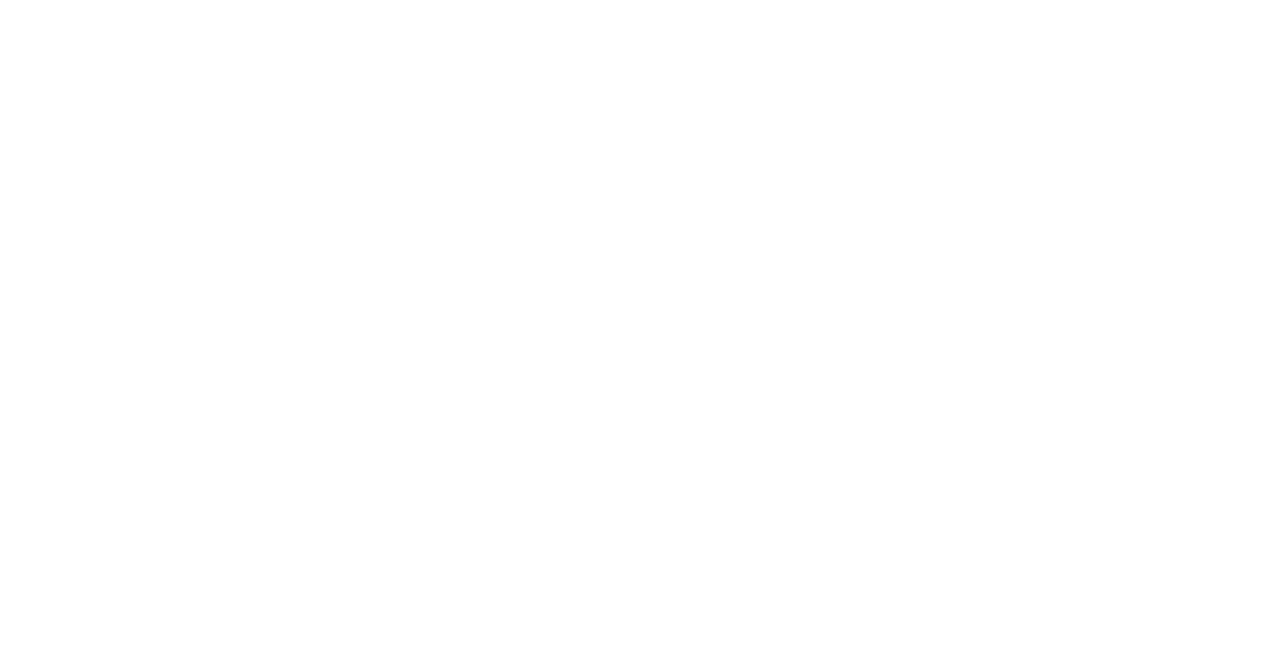
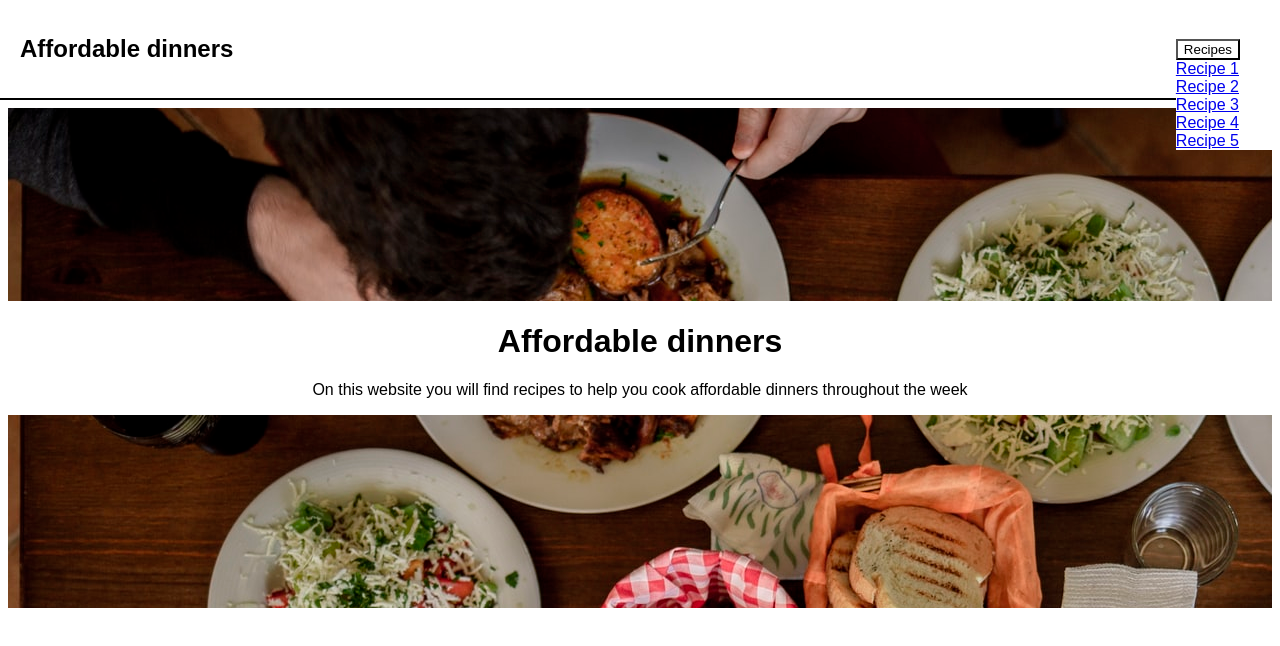
Before and after one commit to vetlelg/freaky-friday, a plain HTML site: page index.html in a window 1280 px wide. Drawn offline with Linux system fonts and the light colour scheme.

Commit message:
a lot of changes

```diff
--- a/index.html
+++ b/index.html
@@ -1,25 +1,30 @@
 <!DOCTYPE html>
 <html>
   <head>
-    <meta charset="UTF-8">
     <title>Affordable dinners</title>
-    <link rel="stylesheet" href="/styles/styles.css">
+    <link rel="stylesheet" href="styles/styles.css" type="text/css">
   </head>
+
   <body>
     <nav>
-
+      <h2>Affordable dinners</h2>
+      <div class="navigation">
+        <button>Recipes</button>
+        <div class="dropdown">
+          <a href="recipe1.html">Recipe 1</a>
+          <a href="recipe2.html">Recipe 2</a>
+          <a href="recipe3.html">Recipe 3</a>
+          <a href="recipe4.html">Recipe 4</a>
+          <a href="recipe5.html">Recipe 5</a>
+        </div>
+      </div>
     </nav>
 
-    <header>
-
+    <header class="front-page-header">
+      <div class="introduction">
+        <h1>Affordable dinners</h1>
+        <p>On this website you will find recipes to help you cook affordable dinners throughout the week</p>
+      </div>
     </header>
-
-    <main>
-
-    </main>
-
-    <footer>
-
-    </footer>
   </body>
 </html>
--- a/styles/styles.css
+++ b/styles/styles.css
@@ -0,0 +1,54 @@
+* {
+  box-sizing: border-box;
+}
+
+body {
+  padding: 100px 0 0 0;
+  font-family: sans-serif;
+}
+
+nav {
+  display: flex;
+  align-items: center;
+  justify-content: space-between;
+  background-color: white;
+  width: 100%;
+  height: 100px;
+  top: 0;
+  left: 0;
+  padding: 20px;
+  position: fixed;
+  z-index: 1;
+  border-bottom: 2px black solid;
+}
+
+nav .navigation {
+  margin-right: 20px;
+  display: inline-block;
+  background-color: white;
+}
+
+button {
+  background-color: white;
+}
+
+.dropdown {
+  position: absolute;
+  background-color: white;
+}
+
+.front-page-header {
+  display: flex;
+  align-items: center;
+  justify-items: center;
+  margin: 0;
+  width: 100%;
+  height: 500px;
+  background-image: url("../images/dinner.jpg");
+}
+
+.introduction {
+  text-align: center;
+  width: 100%;
+  background-color: white;
+}
```
Also changed, not shown: images/dinner.jpg (added), recipe1.html (added), recipe2.html (added), recipe3.html (added), recipe4.html (added), recipe5.html (added).
